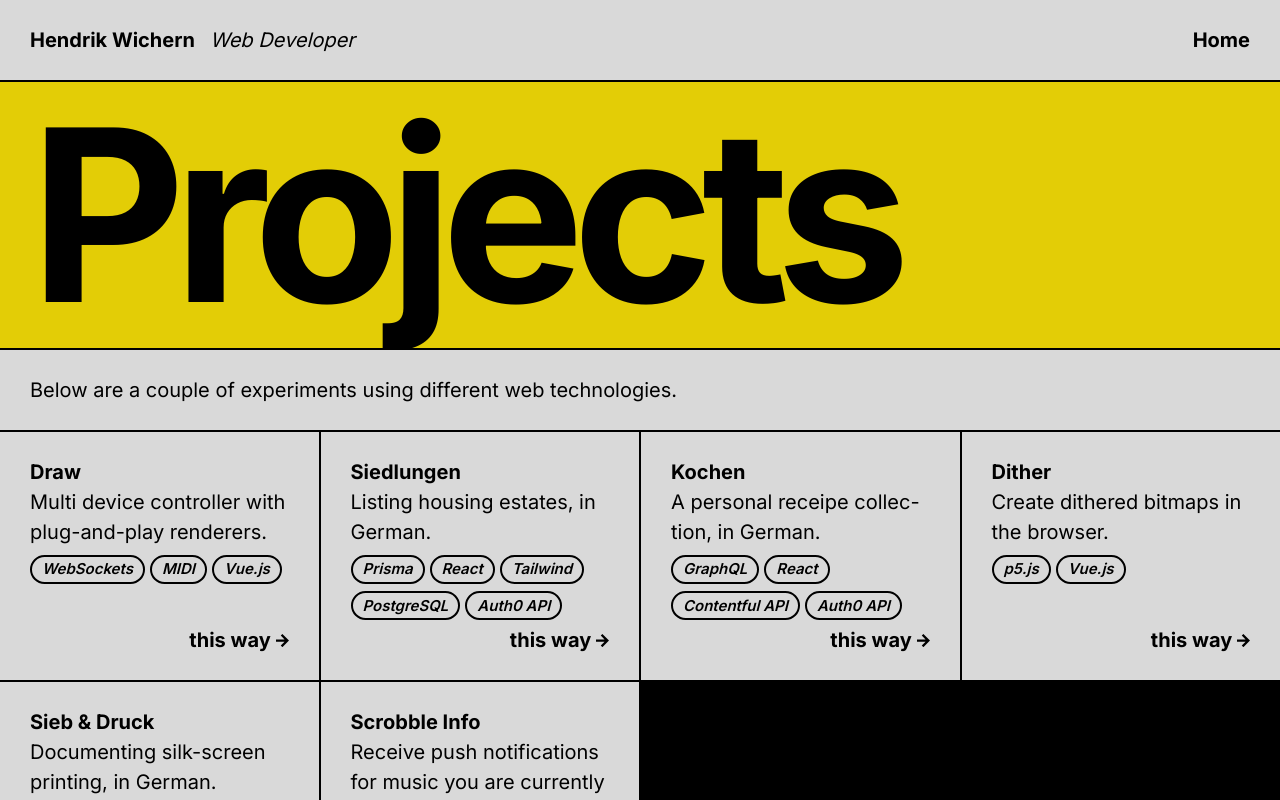
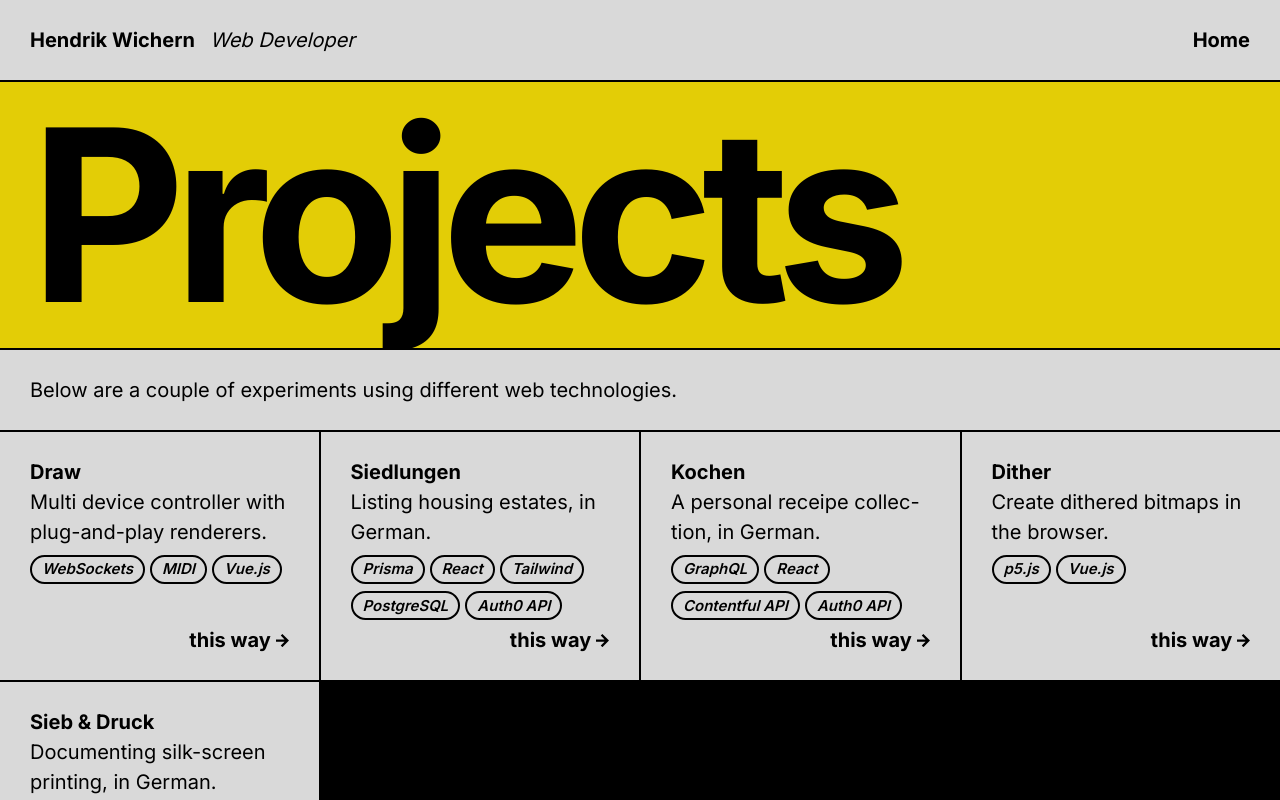
Before and after one commit to hawc/hendrikwichern.de, a Next.js app: page /projects in a window 1280 px wide. Shown: the top 800 px of the page. Built offline with nearby package versions, Linux system fonts and the light colour scheme.

Commit message:
removed old project

```diff
--- a/app/projects/page.tsx
+++ b/app/projects/page.tsx
@@ -30,7 +30,6 @@ export default function Page() {
           <ContentLinkBox title='Kochen' description='A personal receipe collection, in German.' href='https://kochen.hawc.de/' tags={['GraphQL', 'React', 'Contentful API', 'Auth0 API']} />
           <ContentLinkBox title='Dither' description='Create dithered bitmaps in the browser.' href='https://dither.hawc.de/' tags={['p5.js', 'Vue.js']} />
           <ContentLinkBox title='Sieb & Druck' description='Documenting silk-screen printing, in German.' href='https://siebdruck.hawc.de/' tags={['Vue.js']} />
-          <ContentLinkBox title='Scrobble Info' description='Receive push notifications for music you are currently playing.' href='https://scrobble-info.hawc.de/' tags={['last.fm API']} />
         </Container>
       </main>
       <Footer />
```
